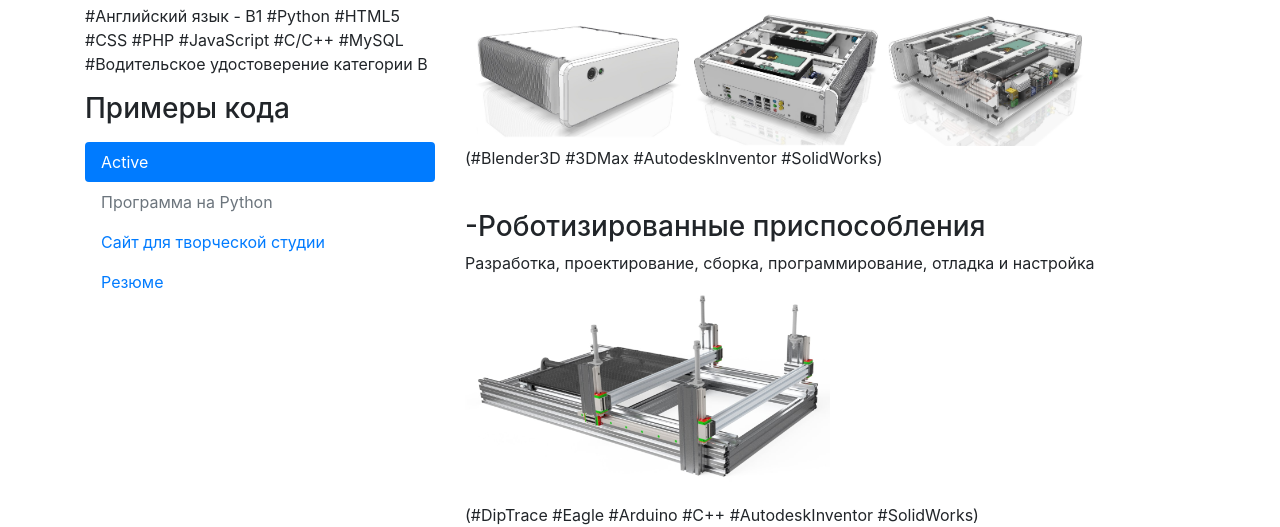
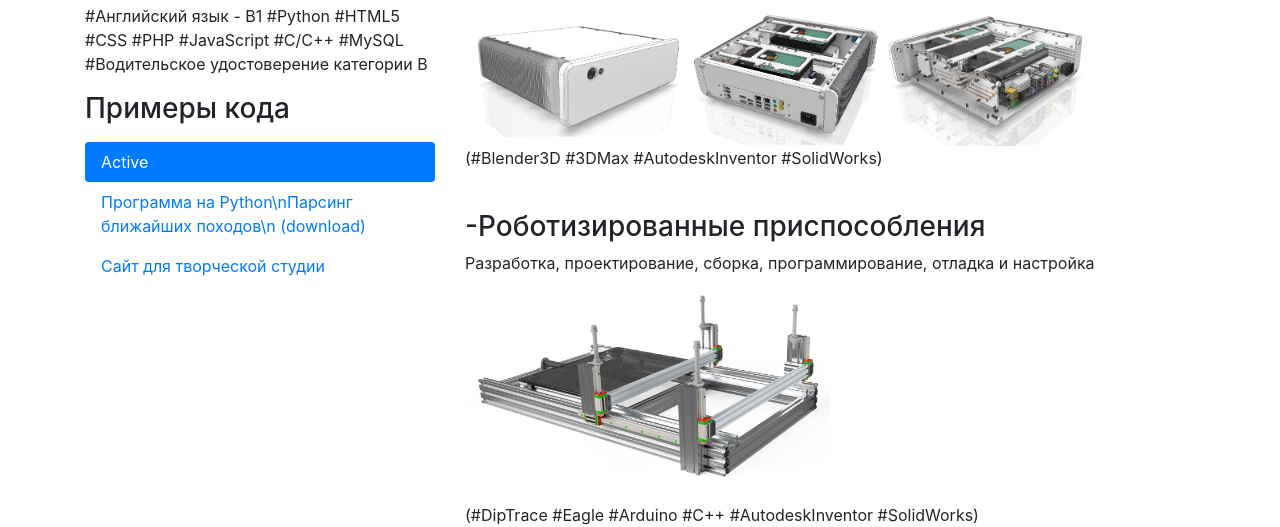
Before and after one commit to Andrey-Walk/experience, a plain HTML site: page index.html in a window 1280 px wide. Shown: the part 573-1100 px from the top of the page. Drawn offline with nearby package versions, Linux system fonts and the light colour scheme.

Commit message:
Update index.html

```diff
--- a/index.html
+++ b/index.html
@@ -54,13 +54,10 @@
           <a class="nav-link active" href="#">Active</a>
         </li>
         <li class="nav-item">
-          <a class="nav-link disabled" href="https://github.com/Andrey-Walk/experience/blob/main/Парсинг%20ближайших%20походов.exe" download>Программа на Python</a>
+          <a class="nav-link" href="https://github.com/Andrey-Walk/experience/blob/main/Парсинг%20ближайших%20походов.exe" download>Программа на Python\nПарсинг ближайших походов\n (download)</a>
         </li>
         <li class="nav-item">
           <a class="nav-link" href="https://artwalk33.github.io/we/">Сайт для творческой студии</a>
-        </li>
-        <li class="nav-item">
-          <a class="nav-link" href="https://vladimir.hh.ru/resume/881251feff08c7450e0039ed1f436779375179">Резюме</a>
         </li>
       </ul>
       <hr class="d-sm-none">
```
